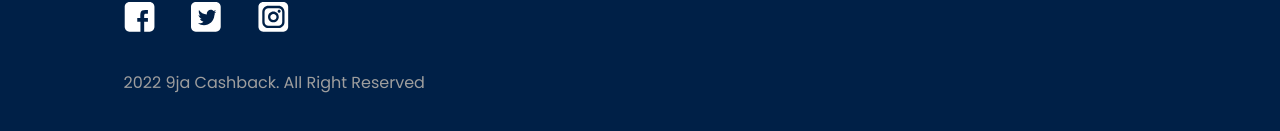
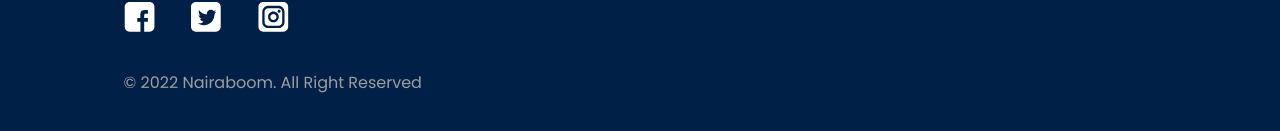
Before and after one commit to iam-benjamen/nairaboom, a Next.js app: page / in a window 1280 px wide. Shown: the part 6258-6389 px from the top of the page. Built offline with nearby package versions, Linux system fonts and the light colour scheme.

Commit message:
flex issue

```diff
--- a/components/Footer.js
+++ b/components/Footer.js
@@ -46,7 +46,7 @@ const FooterComponent = () => {
             <Image src={instagram} alt="instagram logo" />
           </Box>
         </Box>
-        <Text color={"#9E9E9E"}>2022 9ja Cashback. All Right Reserved</Text>
+        <Text color={"#9E9E9E"}>&copy; 2022 Nairaboom. All Right Reserved</Text>
       </Box>
       <Box
         w={{ base: "85%", md: "max-content" }}
--- a/components/NavElements.js
+++ b/components/NavElements.js
@@ -22,7 +22,7 @@ const NavElements = (props) => {
       pt={{ base: "2.5rem", lg: "0" }}
     >
       <Box
-        display={"flex"}
+        display={"-webkit-flex"}
         gap="2.5rem"
         flexDir={{ base: "column", sm: "column", lg: "row" }}
       >
@@ -42,7 +42,7 @@ const NavElements = (props) => {
       </Box>
 
       <Box
-        display={"flex"}
+        display={"-webkit-flex"}
         gap={{ base: "2rem", lg: "1rem" }}
         flexDir={{ base: "column", sm: "column", lg: "row" }}
       >
```
